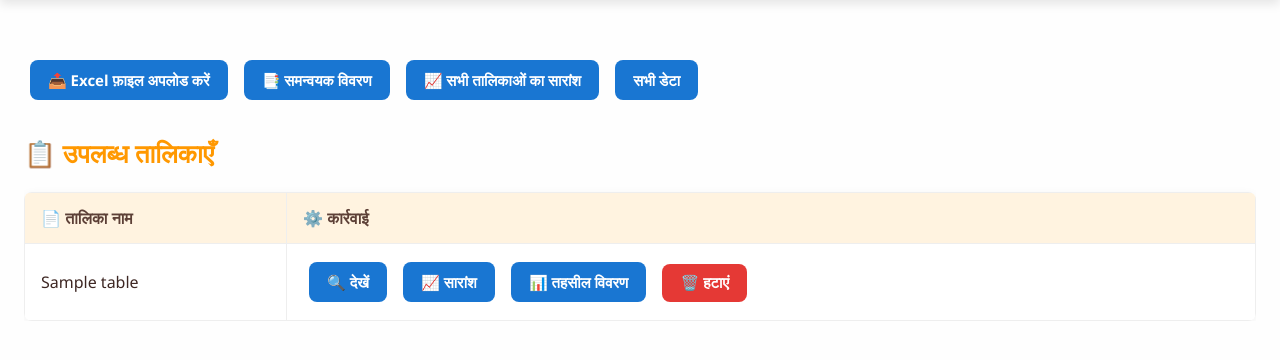
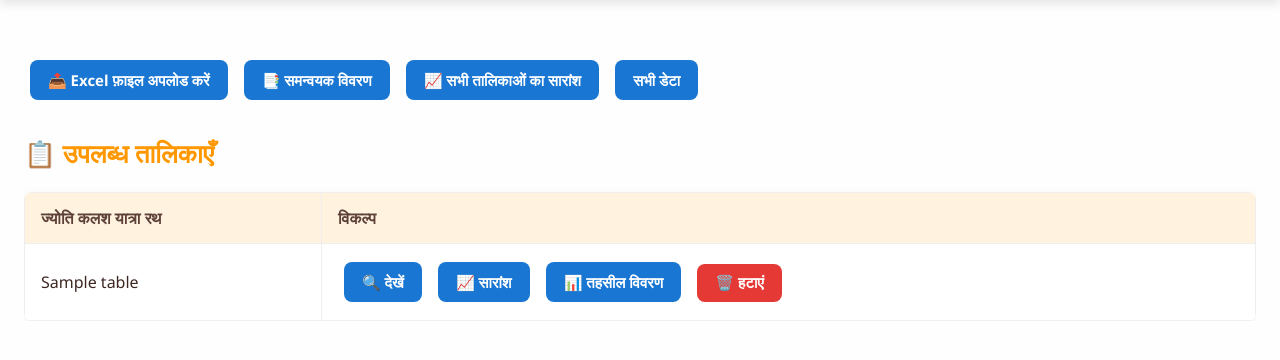
Before and after one commit to Gaurav-IAI/MP-Zone, a Flask app: template app/templates/index.html in a window 1280 px wide. Shown: the part 135-495 px from the top of the page. Run offline with Flask 3, Linux system fonts and the light colour scheme; the template is opened without the code that fills it: most values are stand-ins (such as "Sample title", 1, 10 or a date in 2020); some web fonts are replaced.

Commit message:
change the table name, ramove underscore

```diff
--- a/app/templates/index.html
+++ b/app/templates/index.html
@@ -1,7 +1,11 @@
 <!DOCTYPE html>
 <html lang="hi">
   <head>
-  <link rel="icon" href="{{ url_for('static', filename='awgp-logo.png') }}" type="image/x-icon" />
+    <link
+      rel="icon"
+      href="{{ url_for('static', filename='awgp-logo.png') }}"
+      type="image/x-icon"
+    />
     <meta charset="utf-8" />
     <title>कार्यक्रम डाटा होम</title>
 
@@ -207,23 +211,29 @@
         <div class="upload-form">
           <a href="/upload" class="btn-primary">📤 Excel फ़ाइल अपलोड करें</a>
           <a href="/samanvayak-details" class="btn-primary">📑 समन्वयक विवरण</a>
-          <a href="/summary_all" class="btn-primary">📈 सभी तालिकाओं का सारांश</a>
+          <a href="/summary_all" class="btn-primary"
+            >📈 सभी तालिकाओं का सारांश</a
+          >
           <a href="/merge-view" class="btn-primary">सभी डेटा</a>
-          </div>
+        </div>
 
         {% if tables %}
         <h2>📋 उपलब्ध तालिकाएँ</h2>
         <table>
           <thead>
             <tr>
-              <th>📄 तालिका नाम</th>
-              <th>⚙️ कार्रवाई</th>
+              <th>ज्योति कलश यात्रा रथ</th>
+              <th>विकल्प</th>
             </tr>
           </thead>
           <tbody>
             {% for table_name in tables %}
             <tr>
-              <td data-label="📄 तालिका नाम">{{ table_name }}</td>
+              <td data-label="📄 तालिका नाम">
+                {{ table_name.replace('ज्योति_कलश_यात्रा_रथ_', '').replace('_',
+                ' ') }}
+              </td>
+
               <td data-label="⚙️ कार्रवाई">
                 <a
                   href="{{ url_for('main_routes.view_table', table_name=table_name) }}"
--- a/app/templates/summary_all.html
+++ b/app/templates/summary_all.html
@@ -132,7 +132,7 @@
       <table>
         <thead>
           <tr>
-            <th>📄 तालिका नाम</th>
+            <th>ज्योति कलश यात्रा रथ</th>
             <th>उपजोन</th>
             <th>जिले की संख्या</th>
             <th>तहसील की संख्या</th>
@@ -143,7 +143,7 @@
         <tbody>
           {% for row in summary %}
           <tr>
-            <td>{{ row.table_name }}</td>
+            <td>{{ row.table_name.replace('ज्योति_कलश_यात्रा_रथ_', '').replace('_', ' ') }}</td>
             {% if row.upzone %}
             <td>{{ row.upzone }}</td>
             {% else %}
```
Also changed, not shown: app/routes/summary_routes.py (+4 -3 lines), app/routes/upload_routes.py (+10 -0 lines), app/utils.py (+8 -0 lines).
